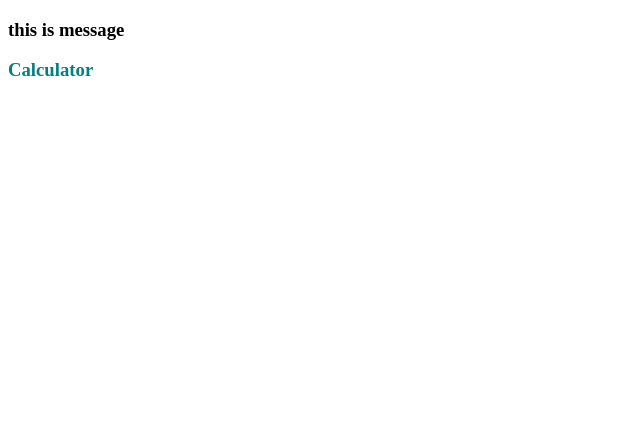
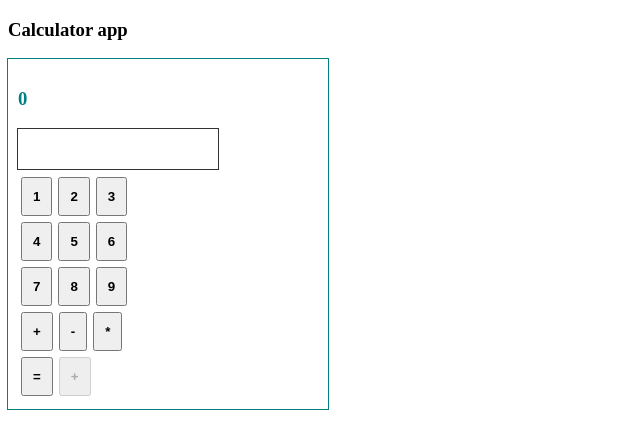
Before and after one commit to mlgmontage/react_playground, a React (Create React App) app: page / in a window 1280 px wide. Shown: the top 434 px of the page, without its empty margins (0-640 px from the left). Built offline with nearby package versions, Linux system fonts and the light colour scheme.

Commit message:
first version

```diff
--- a/src/App.js
+++ b/src/App.js
@@ -5,7 +5,7 @@ import Calculator from "./components/Calculator";
 function App() {
   return (
     <div className="App">
-      <Message msg="this is message" />
+      <Message msg="Calculator app" />
       <Calculator />
     </div>
   );
--- a/src/components/Calculator.js
+++ b/src/components/Calculator.js
@@ -2,10 +2,105 @@ import React from "react";
 import "../styles/calculator.css";
 
 class Calculator extends React.Component {
+  constructor(props) {
+    super(props);
+    this.state = { first: "", operation: "+", accumulator: 0 };
+    this.handleClick = this.handleClick.bind(this);
+    this.handleOperation = this.handleOperation.bind(this);
+    this.handleEqual = this.handleEqual.bind(this);
+  }
+
+  handleClick(e) {
+    e.preventDefault();
+    this.setState({
+      first: this.state.first + e.target.name,
+    });
+  }
+
+  handleOperation(e) {
+    e.preventDefault();
+    this.setState({
+      operation: e.target.name,
+    });
+  }
+
+  handleEqual(e) {
+    e.preventDefault();
+
+    if (this.state.operation === "+") {
+      this.setState({
+        accumulator: this.state.accumulator + parseInt(this.state.first),
+      });
+    } else if (this.state.operation === "-") {
+      this.setState({
+        accumulator: this.state.accumulator - parseInt(this.state.first),
+      });
+    } else if (this.state.operation === "*") {
+      this.setState({
+        accumulator: this.state.accumulator * parseInt(this.state.first),
+      });
+    } else {
+      return;
+    }
+  }
+
   render() {
     return (
       <div id="calculator">
-        <h3>Calculator</h3>
+        <h3>{this.state.accumulator}</h3>
+        <div id="display">{this.state.first}</div>
+        <form>
+          <div>
+            <button onClick={this.handleClick} name="1">
+              1
+            </button>
+            <button onClick={this.handleClick} name="2">
+              2
+            </button>
+            <button onClick={this.handleClick} name="3">
+              3
+            </button>
+          </div>
+          <div>
+            <button onClick={this.handleClick} name="4">
+              4
+            </button>
+            <button onClick={this.handleClick} name="5">
+              5
+            </button>
+            <button onClick={this.handleClick} name="6">
+              6
+            </button>
+          </div>
+          <div>
+            <button onClick={this.handleClick} name="7">
+              7
+            </button>
+            <button onClick={this.handleClick} name="8">
+              8
+            </button>
+            <button onClick={this.handleClick} name="9">
+              9
+            </button>
+          </div>
+          <div>
+            <button onClick={this.handleOperation} name="+">
+              +
+            </button>
+            <button onClick={this.handleOperation} name="-">
+              -
+            </button>
+            <button onClick={this.handleOperation} name="*">
+              *
+            </button>
+          </div>
+          <div>
+            <button onClick={this.handleEqual} name="=">
+              =
+            </button>
+            <button disabled>{this.state.operation}</button>
+          </div>
+        </form>
       </div>
     );
   }
--- a/src/styles/calculator.css
+++ b/src/styles/calculator.css
@@ -1,3 +1,24 @@
 #calculator h3 {
   color: teal;
 }
+
+#display {
+  width: 200px;
+  height: 40px;
+  text-align: right;
+  outline: 1px solid #333;
+  margin-bottom: 5px;
+}
+
+#calculator {
+  width: 300px;
+  outline: 1px solid teal;
+  padding: 10px;
+}
+
+#calculator button {
+  display: inline-block;
+  padding: 10px;
+  margin: 3px;
+  font-weight: 900;
+}
```
